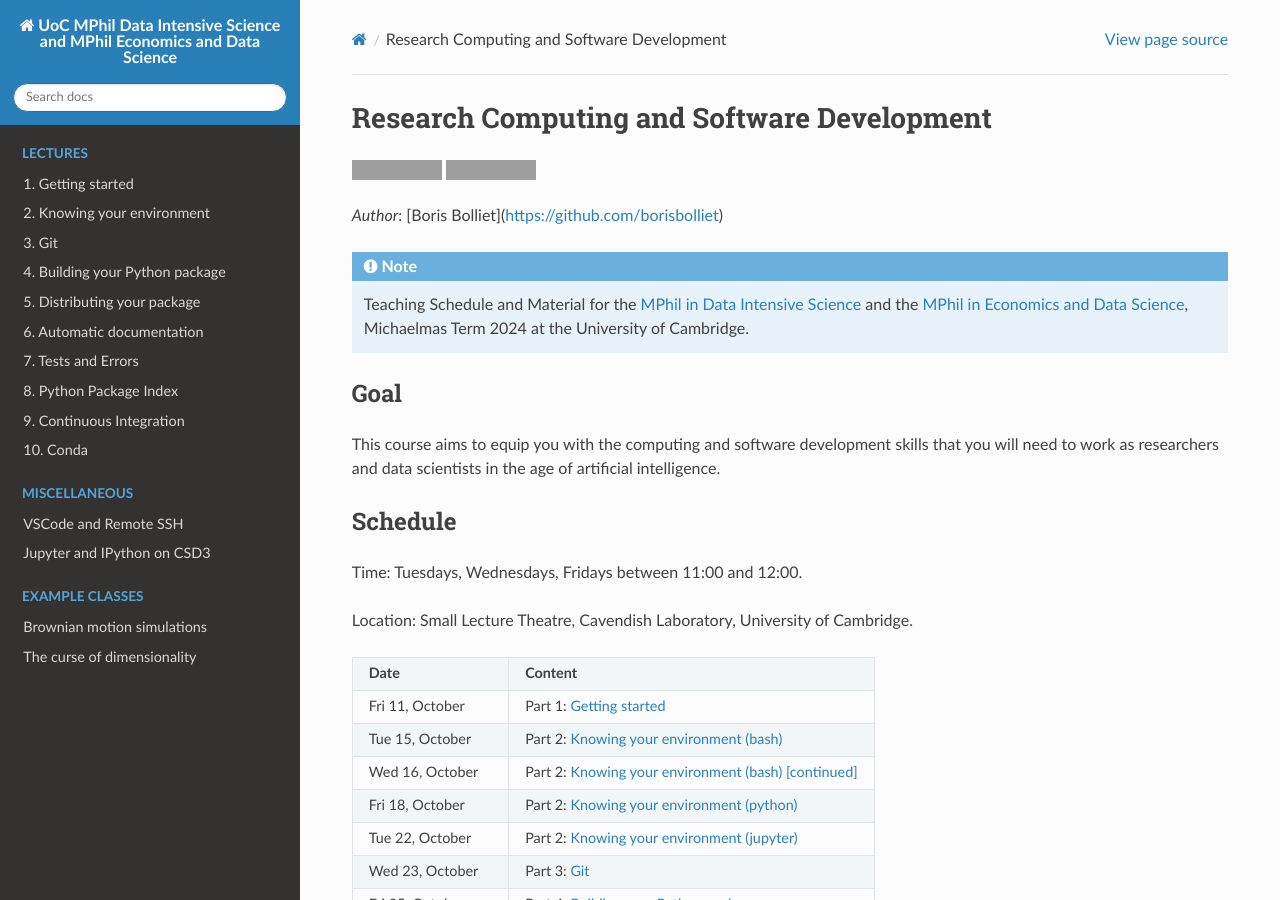
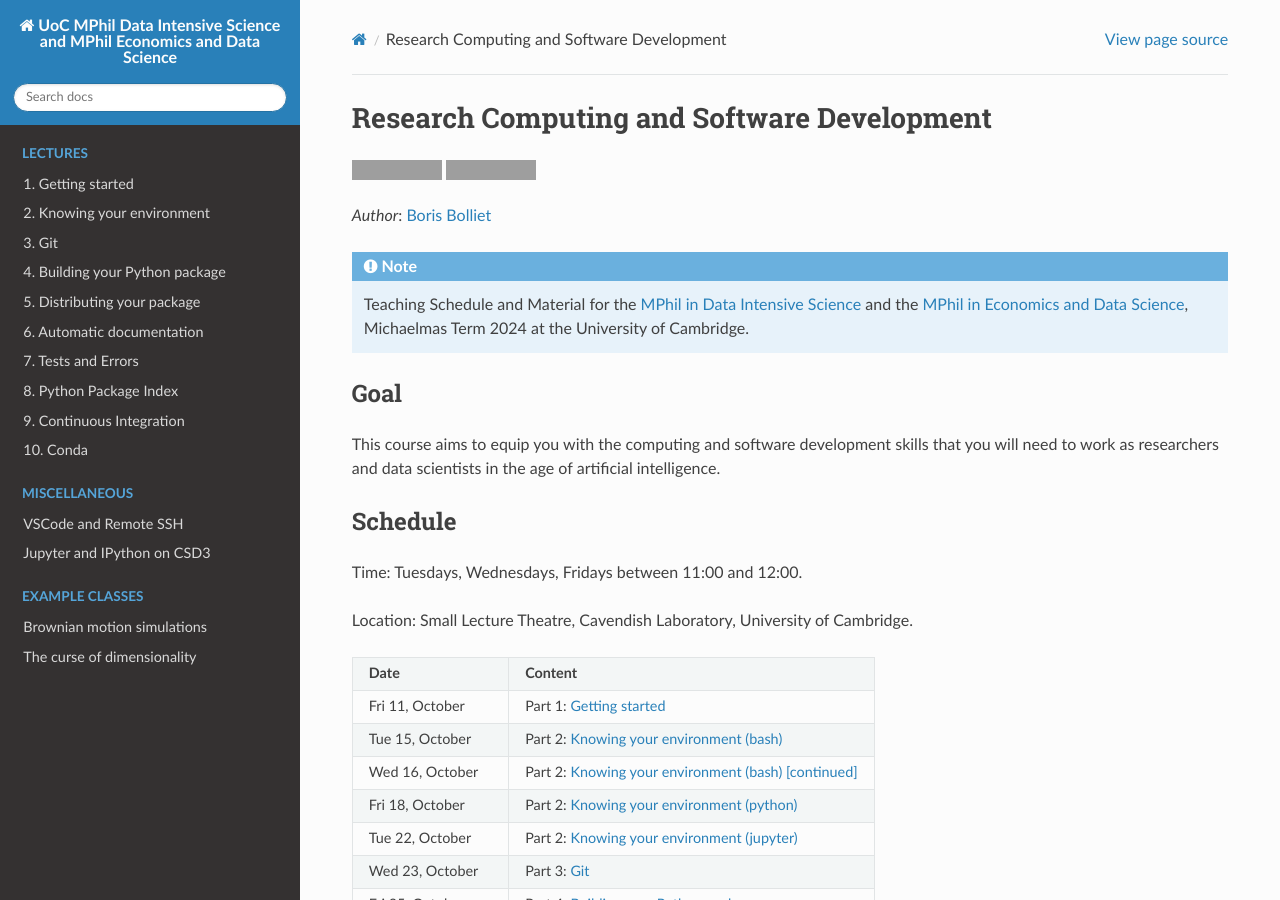
Before and after one commit to borisbolliet/ResearchComputing, a Sphinx documentation site: the page built from docs/index.rst, in a window 1280 px wide and 900 px high. Built offline with Sphinx 7.4.7 and the Read the Docs theme 3.1.0, drawn with Linux system fonts in a browser that asks for light colours; pages that are not in the unit, such as notebooks, are missing from menus; grey boxes are pictures that could not be loaded.

Commit message:
Update index.rst

```diff
--- a/docs/index.rst
+++ b/docs/index.rst
@@ -20,7 +20,7 @@ Research Computing and Software Development
    :alt: Documentation Status
 
 
-| *Author*: [Boris Bolliet](https://github.com/borisbolliet)
+| *Author*: `Boris Bolliet <https://github.com/borisbolliet>`_
 
 .. note::
    Teaching Schedule and Material for the
```
